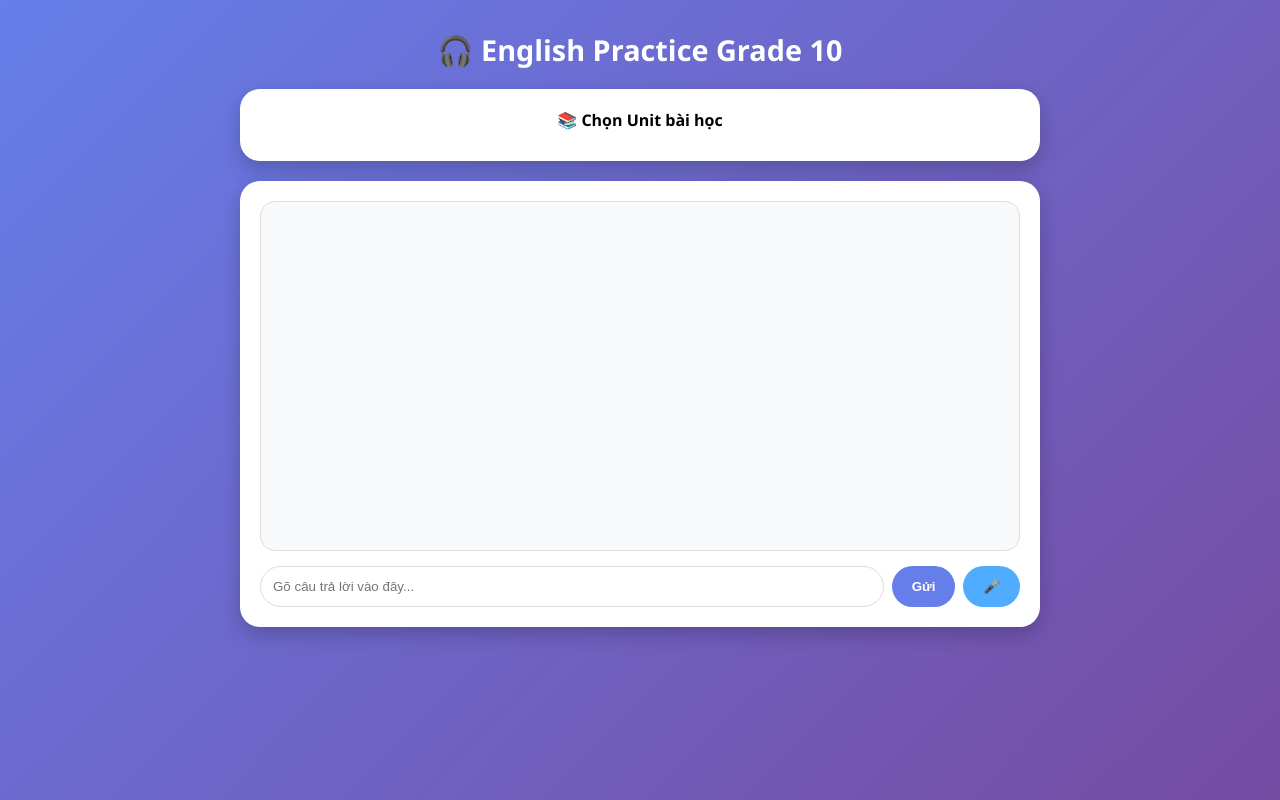
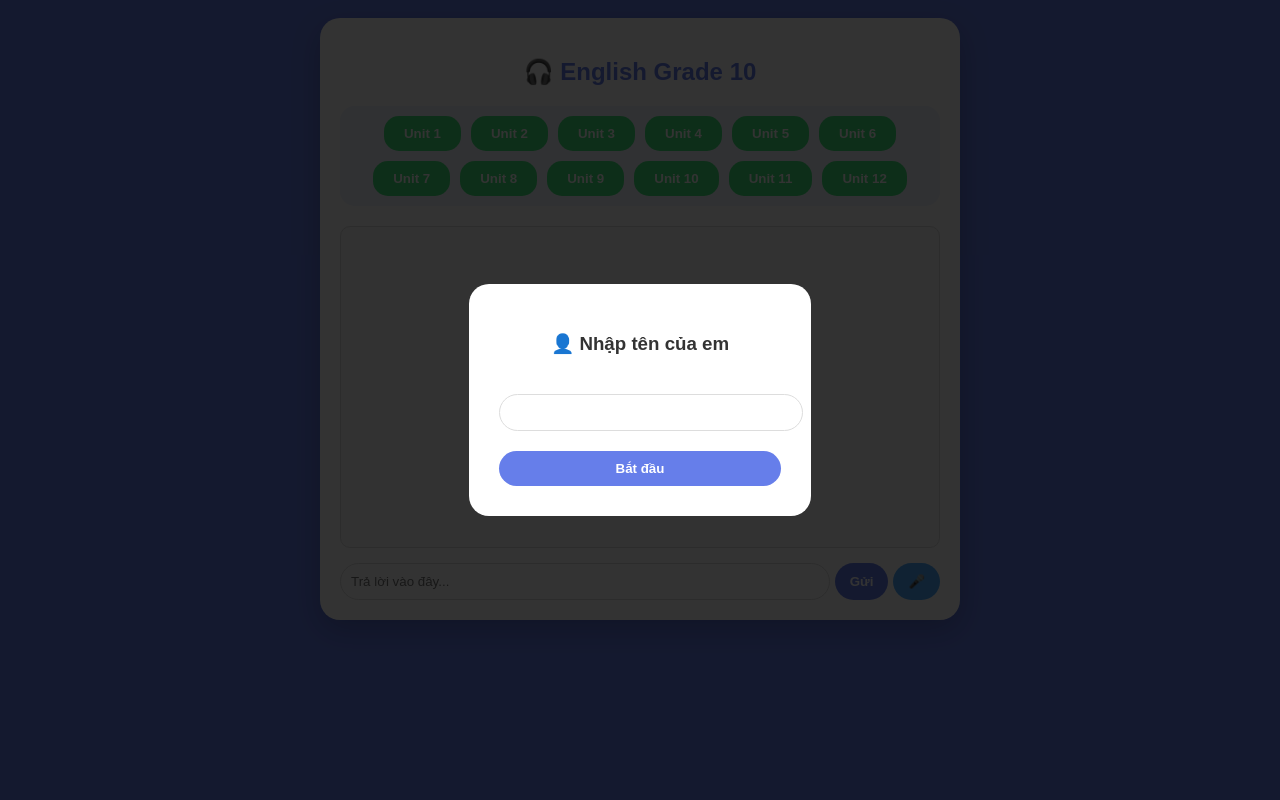
Before and after one commit to damquynhlienanh42a-989/english-tutor-grade-12, a Flask app: page / in a window 1280 px wide. Run offline with Flask 3, Linux system fonts and the light colour scheme; some libraries are stand-ins or nearby versions.

Commit message:
Update index.html

```diff
--- a/templates/index.html
+++ b/templates/index.html
@@ -3,189 +3,132 @@
 <head>
   <meta charset="UTF-8">
   <meta name="viewport" content="width=device-width, initial-scale=1.0">
-  <title>🎧 English Speaking Practice - Grade 10</title>
+  <title>English Practice Grade 10</title>
   <style>
-    * { margin: 0; padding: 0; box-sizing: border-box; }
-    body { font-family: 'Segoe UI', Tahoma, Geneva, Verdana, sans-serif; background: linear-gradient(135deg, #667eea 0%, #764ba2 100%); min-height: 100vh; padding: 10px; }
-    .container { max-width: 800px; margin: 0 auto; }
-    h1 { color: white; text-align: center; margin: 20px 0; font-size: 1.8em; }
-    .card { background: white; padding: 20px; border-radius: 20px; box-shadow: 0 8px 20px rgba(0,0,0,0.2); margin-bottom: 20px; }
-    #chat { background: #f8f9fa; padding: 15px; border-radius: 15px; height: 350px; overflow-y: auto; border: 1px solid #ddd; margin-bottom: 15px; }
-    .bot-msg { background: #e3f2fd; border-left: 4px solid #2196f3; padding: 10px; border-radius: 8px; margin: 10px 0; }
-    .user-msg { background: #c8e6c9; border-right: 4px solid #4caf50; padding: 10px; border-radius: 8px; margin: 10px 0; text-align: right; }
-
-    .feedback-box { background: #fffde7; border: 1px dashed #fbc02d; padding: 12px; border-radius: 12px; margin: 10px 0; display: flex; align-items: center; gap: 15px; animation: fadeIn 0.5s; }
-    .score-circle { width: 50px; height: 50px; border-radius: 50%; color: white; display: flex; align-items: center; justify-content: center; font-weight: bold; flex-shrink: 0; font-size: 1.1em; }
-
-    .controls { display: flex; gap: 8px; }
-    input { flex: 1; padding: 12px; border-radius: 25px; border: 1px solid #ddd; outline: none; }
-    button { padding: 10px 20px; border-radius: 25px; border: none; font-weight: bold; cursor: pointer; color: white; transition: 0.3s; }
-    .btn-send { background: #667eea; }
-    .btn-mic { background: #4facfe; }
-    .btn-unit { background: #43e97b; color: white; margin: 5px; padding: 10px; font-size: 0.85em; }
-
-    .modal { display: none; position: fixed; inset: 0; background: rgba(0,0,0,0.7); z-index: 100; align-items: center; justify-content: center; }
-    .modal.show { display: flex; }
-    .modal-content { background: white; padding: 25px; border-radius: 20px; width: 90%; max-width: 350px; text-align: center; }
-
-    @keyframes fadeIn { from { opacity: 0; } to { opacity: 1; } }
+    body { font-family: sans-serif; background: #667eea; padding: 10px; color: #333; }
+    .container { max-width: 600px; margin: 0 auto; background: white; padding: 20px; border-radius: 20px; box-shadow: 0 10px 30px rgba(0,0,0,0.2); }
+    h2 { text-align: center; color: #667eea; margin-bottom: 20px; }
+    #unitList { display: flex; flex-wrap: wrap; justify-content: center; gap: 10px; margin-bottom: 20px; padding: 10px; background: #f0f4ff; border-radius: 15px; }
+    .btn-unit { background: #43e97b; color: white; border: none; padding: 10px 20px; border-radius: 15px; cursor: pointer; font-weight: bold; }
+    #chat { height: 300px; overflow-y: auto; border: 1px solid #ddd; padding: 10px; margin-bottom: 15px; background: #fafafa; border-radius: 10px; }
+    .bot { color: #2196f3; margin: 5px 0; }
+    .user { color: #4caf50; text-align: right; margin: 5px 0; }
+    .feedback { background: #fff9c4; padding: 10px; border-radius: 10px; margin: 5px 0; font-size: 0.9em; border-left: 5px solid #fbc02d; }
+    .controls { display: flex; gap: 5px; }
+    input { flex: 1; padding: 10px; border-radius: 20px; border: 1px solid #ddd; outline: none; }
+    button { padding: 10px 15px; border-radius: 20px; border: none; background: #667eea; color: white; cursor: pointer; font-weight: bold; }
+    .modal { display: none; position: fixed; inset: 0; background: rgba(0,0,0,0.8); align-items: center; justify-content: center; z-index: 100; }
   </style>
 </head>
 <body>
 
-<div class="modal" id="loginModal">
-  <div class="modal-content">
-    <h3>👤 Nhập tên để bắt đầu</h3>
-    <input type="text" id="studentName" placeholder="Tên của em..." style="width: 100%; margin: 15px 0; padding: 10px; border-radius: 10px; border: 1px solid #ddd;">
-    <button class="btn-send" style="width: 100%;" onclick="startPractice()">🚀 Bắt đầu</button>
+<div id="nameModal" class="modal" style="display: flex;">
+  <div style="background: white; padding: 30px; border-radius: 20px; text-align: center;">
+    <h3>👤 Nhập tên của em</h3>
+    <input type="text" id="stName" style="width: 100%; margin: 20px 0;">
+    <button onclick="saveName()" style="width: 100%;">Bắt đầu</button>
   </div>
 </div>
 
 <div class="container">
-  <h1>🎧 English Practice Grade 10</h1>
+  <h2>🎧 English Grade 10</h2>
 
-  <div class="card">
-    <h4 style="text-align: center; margin-bottom: 10px;">📚 Chọn Unit bài học</h4>
-    <div id="unitList" style="text-align: center;"></div>
-  </div>
+  <div id="unitList">Đang tải bài học...</div>
 
-  <div class="card">
   <div id="chat"></div>
+
   <div class="controls">
-      <input id="userInput" placeholder="Gõ câu trả lời vào đây...">
-      <button class="btn-send" onclick="handleSend()">Gửi</button>
-      <button class="btn-mic" onclick="startMic()">🎤</button>
-    </div>
+    <input id="uInp" placeholder="Trả lời vào đây...">
+    <button onclick="send()">Gửi</button>
+    <button id="mBtn" style="background: #4facfe;" onclick="stMic()">🎤</button>
   </div>
 </div>
 
 <script>
-  let currentUnit = null;
-  let name = "";
-  let scores = [];
-  let recognition = null;
-  let isListening = false;
+  let uNum = null, name = "", scores = [], isL = false, rec = null;
 
-  async function getUnits() {
+  function saveName() {
+    name = document.getElementById("stName").value;
+    if(!name) return alert("Nhập tên em nhé");
+    document.getElementById("nameModal").style.display = "none";
+  }
+
+  async function loadU() {
+    try {
       const r = await fetch("/units/list");
       const d = await r.json();
       const div = document.getElementById("unitList");
+      div.innerHTML = "";
       d.units.forEach(u => {
         const b = document.createElement("button");
         b.className = "btn-unit";
-      b.innerHTML = `Unit ${u.unit}`;
-      b.onclick = () => { currentUnit = u.unit; document.getElementById("loginModal").classList.add("show"); };
+        b.innerText = "Unit " + u.unit;
+        b.onclick = () => start(u.unit);
         div.appendChild(b);
       });
+    } catch(e) { document.getElementById("unitList").innerText = "Lỗi tải bài. Thử lại sau."; }
   }
 
-  async function startPractice() {
-    name = document.getElementById("studentName").value;
-    if(!name) return alert("Em nhập tên nhé!");
-    document.getElementById("loginModal").classList.remove("show");
+  async function start(n) {
+    if(!name) return document.getElementById("nameModal").style.display = "flex";
+    uNum = n;
+    const div = document.getElementById("chat");
+    div.innerHTML = `<p style="text-align:center">--- Unit ${n} ---</p>`;
     scores = [];
-    document.getElementById("chat").innerHTML = ""; // Clear chat cũ
-
     const r = await fetch("/units/start", {
       method: "POST",
       headers: {"Content-Type": "application/json"},
-      body: JSON.stringify({unit: currentUnit, student_name: name})
+      body: JSON.stringify({unit: n, student_name: name})
     });
     const d = await r.json();
-    addMsg("bot", `Chào ${name}! ${d.question}`);
-    speak(d.question);
+    add("bot", d.question);
+    spk(d.question);
   }
 
-  async function handleSend() {
-    const val = document.getElementById("userInput").value;
+  async function send() {
+    const val = document.getElementById("uInp").value;
     if(!val) return;
-    addMsg("user", val);
-    document.getElementById("userInput").value = "";
-
+    add("user", val);
+    document.getElementById("uInp").value = "";
     const r = await fetch("/units/answer", {
       method: "POST",
       headers: {"Content-Type": "application/json"},
       body: JSON.stringify({answer: val})
     });
     const d = await r.json();
-
-    if(d.score !== undefined) {
+    if(d.score) {
       scores.push(parseFloat(d.score));
-      addFeedback(d.score, d.feedback);
+      const div = document.getElementById("chat");
+      div.innerHTML += `<div class="feedback"><b>Điểm: ${d.score}</b><br>${d.feedback}</div>`;
+    }
+    if(d.next_question) {
+      add("bot", d.next_question);
+      spk(d.next_question);
+    } else {
+      const avg = (scores.reduce((a,b)=>a+b,0)/scores.length).toFixed(1);
+      add("bot", `Xong rồi! Điểm TB của em là: ${avg}`);
+    }
+    document.getElementById("chat").scrollTop = 9999;
   }
 
-    if(d.next_question) {
-      setTimeout(() => {
-        addMsg("bot", d.next_question);
-        speak(d.next_question);
-      }, 1000);
+  function add(r, t) { document.getElementById("chat").innerHTML += `<div class="${r}"><b>${r=='bot'?'🤖':'👤'}:</b> ${t}</div>`; }
+  function spk(t) { window.speechSynthesis.cancel(); const m = new SpeechSynthesisUtterance(t); m.lang='en-US'; window.speechSynthesis.speak(m); }
+
+  function stMic() {
+    const R = window.SpeechRecognition || window.webkitSpeechRecognition;
+    if(!R) return alert("Không hỗ trợ Mic");
+    if(!isL) {
+      rec = new R(); rec.lang = 'en-US'; rec.continuous = true;
+      rec.onstart = () => { isL=true; document.getElementById("mBtn").innerText="🛑"; };
+      rec.onresult = (e) => { document.getElementById("uInp").value = e.results[e.results.length-1][0].transcript; };
+      rec.start();
     } else {
-      const avg = (scores.reduce((a,b) => a+b, 0) / scores.length).toFixed(1);
-      addMsg("bot", `🎉 Chúc mừng ${name}! Em đã hoàn thành bài tập. Điểm trung bình của em là: ${avg}/10`);
-      speak(`Congratulations ${name}! You finished the lesson with an average score of ${avg}`);
+      rec.stop(); isL=false; document.getElementById("mBtn").innerText="🎤";
+      setTimeout(send, 500);
     }
   }
 
-  function addMsg(role, text) {
-    const div = document.getElementById("chat");
-    div.innerHTML += `<div class="${role}-msg"><b>${role === 'bot' ? '🤖' : '👤'}:</b> ${text}</div>`;
-    div.scrollTop = div.scrollHeight;
-  }
-
-  function addFeedback(score, text) {
-    const color = score >= 8 ? "#27ae60" : (score >= 5 ? "#f39c12" : "#e74c3c");
-    const div = document.getElementById("chat");
-    div.innerHTML += `
-      <div class="feedback-box">
-        <div class="score-circle" style="background:${color}">${score}</div>
-        <div style="font-size:0.9em; flex:1;">${text}</div>
-      </div>`;
-    div.scrollTop = div.scrollHeight;
-  }
-
-  function speak(t) {
-    window.speechSynthesis.cancel();
-    const m = new SpeechSynthesisUtterance(t);
-    m.lang='en-US';
-    m.rate = 0.9;
-    window.speechSynthesis.speak(m);
-  }
-
-  function startMic() {
-    const Rec = window.SpeechRecognition || window.webkitSpeechRecognition;
-    if(!Rec) return alert("Trình duyệt không hỗ trợ Mic");
-
-    const micBtn = document.querySelector(".btn-mic");
-
-    if (!isListening) {
-      recognition = new Rec();
-      recognition.lang = 'en-US';
-      recognition.continuous = true;
-      recognition.interimResults = true;
-
-      recognition.onstart = () => {
-        isListening = true;
-        micBtn.innerHTML = "🛑 Stop";
-        micBtn.style.background = "#e74c3c";
-      };
-
-      recognition.onresult = (e) => {
-        let transcript = "";
-        for (let i = 0; i < e.results.length; i++) {
-          transcript += e.results[i][0].transcript;
-        }
-        document.getElementById("userInput").value = transcript;
-      };
-
-      recognition.onerror = () => stopMic();
-      recognition.onend = () => { if(isListening) stopMic(); };
-      recognition.start();
-    } else {
-      stopMic();
-      handleSend();
-    }
-  }
-
-  function stopMic() {
-    if (recognition) {
-      recognition.stop();
+  loadU();
+</script>
+</body>
+</html>
```
Lines whose indentation alone changed are shown as unchanged.
